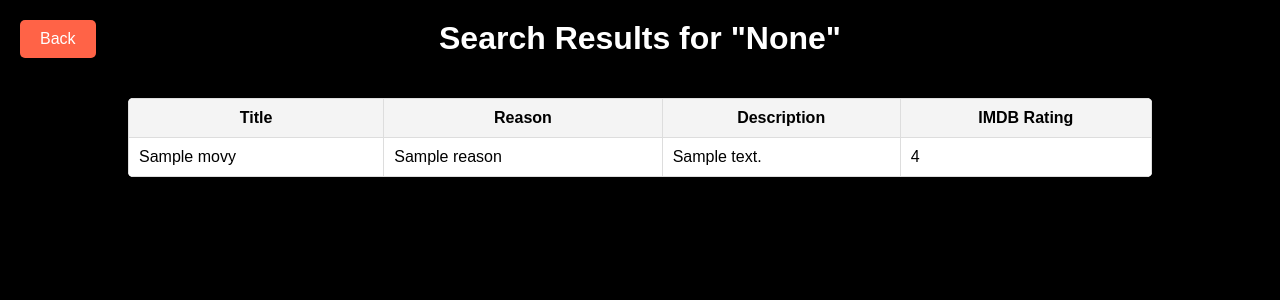
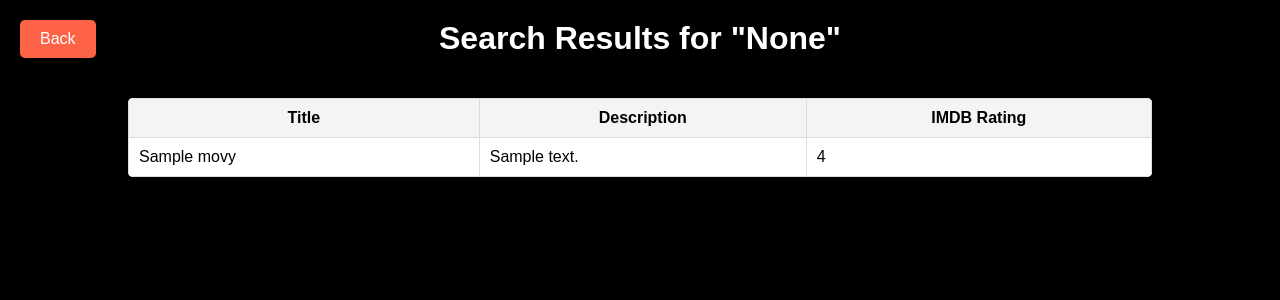
Before and after one commit to Gustavjiversen01/MMM.Databases, a Flask app: page /search in a window 1280 px wide. Shown: the top 300 px of the page. Run offline with Flask 3, Linux system fonts and the light colour scheme; a database or web service that is not in the repository returns one stand-in record (values such as "Sample title"); parts of the project's set-up code (start-up, migrations or seed data) failed here and were passed over; some libraries are stand-ins or nearby versions.

Commit message:
Removed reason from search

```diff
--- a/app.py
+++ b/app.py
@@ -76,7 +76,7 @@ def search_movies(query):
 
     try:
         with connection.cursor() as cursor:
-            sql_query = "SELECT title, reason, description, imdb_rating FROM Movies WHERE title ~* %s OR description ~* %s"
+            sql_query = "SELECT title, description, imdb_rating FROM Movies WHERE title ~* %s OR description ~* %s"
             cursor.execute(sql_query, (query, query))
             results = cursor.fetchall()
             logging.debug(f"Search results: {results}")
--- a/templates/search_results.html
+++ b/templates/search_results.html
@@ -61,7 +61,6 @@
         <thead>
             <tr>
                 <th>Title</th>
-                <th>Reason</th>
                 <th>Description</th>
                 <th>IMDB Rating</th>
             </tr>
@@ -72,7 +71,6 @@
                 <td>{{ movie[0] }}</td>
                 <td>{{ movie[1] }}</td>
                 <td>{{ movie[2] }}</td>
-                <td>{{ movie[3] }}</td>
             </tr>
             {% endfor %}
         </tbody>
```
